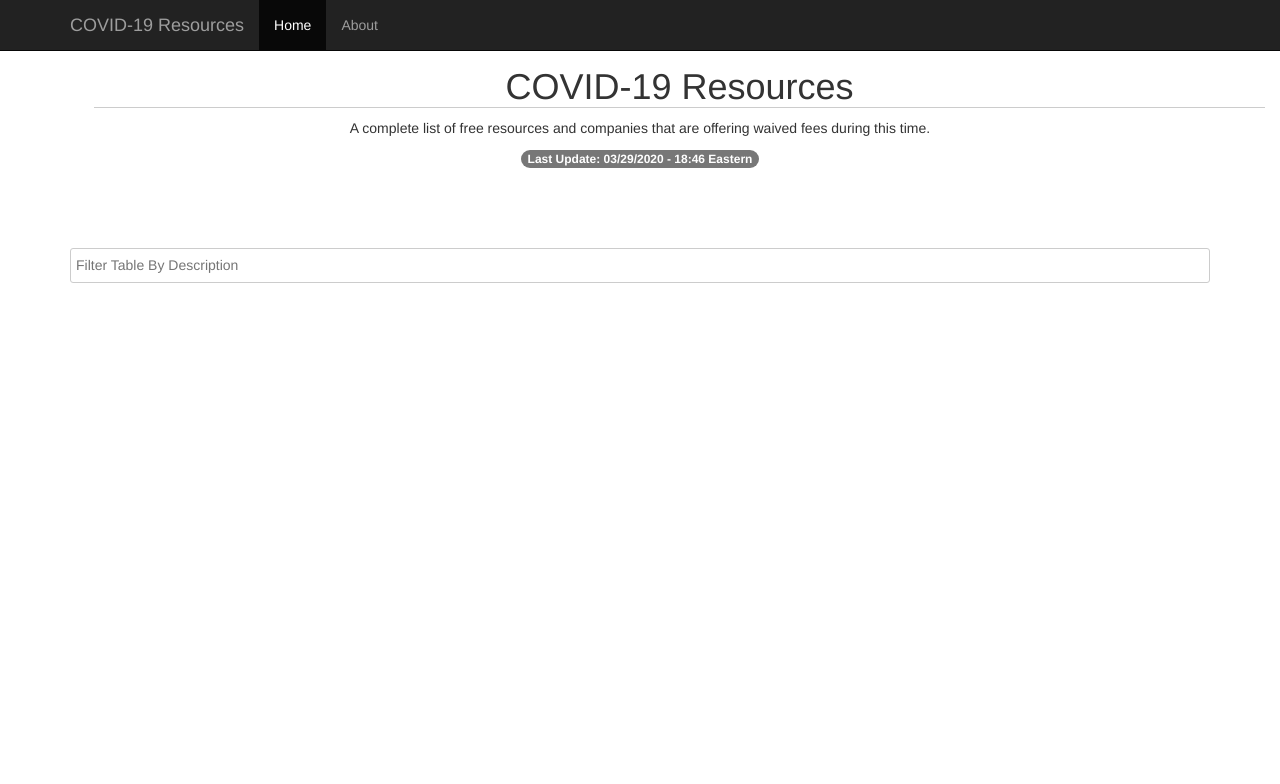
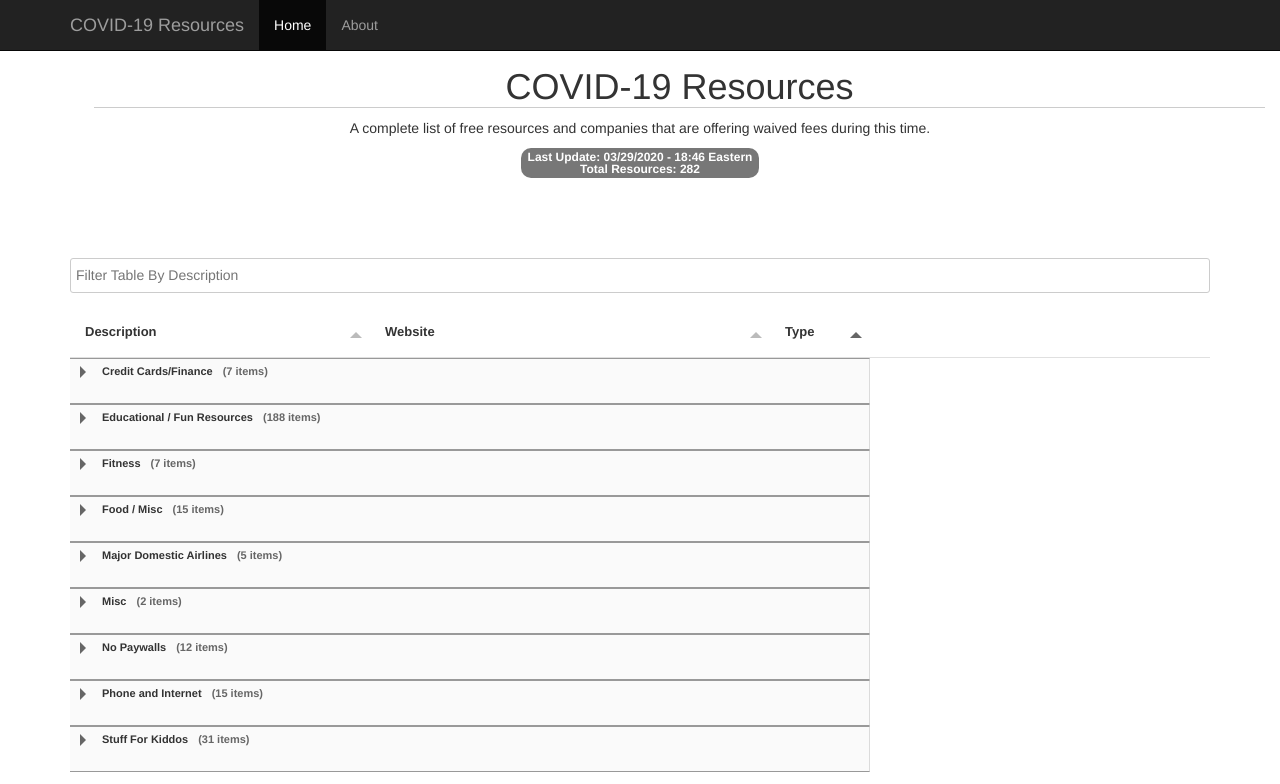
Before and after one commit to arbyruns/rbevans-ugh.github.io, a website: page index.html in a window 1280 px wide. Drawn offline with nearby package versions, Linux system fonts and the light colour scheme; files that its build step writes are made by us from their sources; files whose address does not match are found by name.

Commit message:
Update index.html

```diff
--- a/index.html
+++ b/index.html
@@ -65,7 +65,7 @@
       <div class="starter-template">
           <h1>COVID-19 Resources</h1>
           <p>A complete list of free resources and companies that are offering waived fees during this time.</p>
-          <span class="badge badge-success">Last Update: 03/29/2020 - 18:46 Eastern </span>
+          <span class="badge badge-success">Last Update: 03/29/2020 - 18:46 Eastern</br>Total Resources: 282</span>
     </div>
     <div class="container">
       <!-- tabulator -->
@@ -352,7 +352,17 @@
 {description:"A limited time offer of $15 for 2GB of data with unlimited talk and text will be available to new and existing customers with no activation fee. To get started on the $15 limited time offer", website:"www.att.com/prepaid",type:"Phone and Internet"},
 {description:"An automatic 10GB per month of additional data for 60 days is being added temporarily to existing customers’ capped phone plans and for new customers who activate capped phone plans prior to April 26. [1] New customers activating capped phone plans after April 26 will temporarily receive an extra 10 GB of additional data for 30 days.", website:"https://www.wafb.com/2020/03/26/att-cricket-wireless-offering-special-deals-customers-amid-covid-pandemic/",type:"Phone and Internet"},
 {description:"Customers with an Unlimited Plus plan with Mobile Hotspot data and new customers who activate on the Unlimited Plus plan prior to April 26 will temporarily receive 10GB of additional Mobile Hotspot per month for 60 days. New customers who activate after April 26 will temporarily receive an additional 10GB of data for 30 days.", website:"https://www.wafb.com/2020/03/26/att-cricket-wireless-offering-special-deals-customers-amid-covid-pandemic/",type:"Phone and Internet"},
-{description:"The Internet Archive released the National Emergency Library that gives be public free access to over 1.4 million digital books.",website:"https://archive.org/details/nationalemergencylibrary",type"Educational / Fun Resources"}
+{description:"The Internet Archive released the National Emergency Library that gives be public free access to over 1.4 million digital books.",website:"https://archive.org/details/nationalemergencylibrary",type:"Educational / Fun Resources"},
+{description:"Free sweetgreen for hospital workers and medical personnel", website:"https://www.instagram.com/p/B9zwnDmDHyf/",type:"Food / Misc"},
+{description:"Work in a hospital? Stop by your local &Pizza restaurant for a free pizza. All you have to do is present a valid staff ID. Can't leave work? Text 200-03 #HERO to get your pie delivered.", website:"https://andpizza.com/tribefirst/	",type:"Food / Misc"},
+{description:"Starting tomorrow, March 14 - April 26, we'll be offering FREE DELIVERY on kfc.com", website:"https://www.instagram.com/p/B9rsTpmH9Tm/",type:"Food / Misc"},
+{description:"Chipotle free delivery through the end of March. Any questions?", website:"https://www.instagram.com/p/B9whXysJ275/",type:"Food / Misc"},
+{description:"It's MOE MONDAY ALL WEEK LONG with free delivery right to your home", website:"https://twitter.com/Moes_HQ/status/1239622272161402880?ref_src=twsrc%5Etfw%7Ctwcamp%5Etweetembed%7Ctwterm%5E1239622272161402880&ref_url=https%3A%2F%2Fwww.today.com%2Ffood%2Ffood-companies-give-away-meals-medical-workers-offer-free-delivery-t176164",type:"Food / Misc"},
+{description:"Blaze Pi Day reward to all app users through the Blaze app, redeemable in-restaurant or online expiring 12/31/2020", website:"https://hq.blazepizza.com/promos/piday314",type:"Food / Misc"},
+{description:"Headspace, the most popular meditation app, is offering a free subscription to ALL HEALTHCARE PROFESSIONALS",website:"https://apps.apple.com/us/app/headspace-meditation-sleep/id493145008",type:"Fitness"},
+{description:"Ten Percent Happier is offering free accounts for you guys",website:"https://www.tenpercent.com/coronavirussanityguide",type:"Fitness"},
+{description:"McDonalds is offering free coffee to healthcare workers",website:"https://mashable.com/article/mcdonalds-pret-free-drinks-healthcare-workers/",type:"Food / Misc"},
+{description:"If you have internet access you can watch all local television channels for free with this not-for-profit service: https://www.locast.org/ This free streaming service is available for the cities of Seattle, San Francisco, Los Angeles, Phoenix, Denver, Rapid City, Sioux Falls, Sioux City, Chicago, Dallas, Houston, Atlanta, Washington D.C., Baltimore, Philadelphia, New York, and Boston",website:"https://www.locast.org/",type:"Phone and Internet"}
 ]
 
   // Template
```
